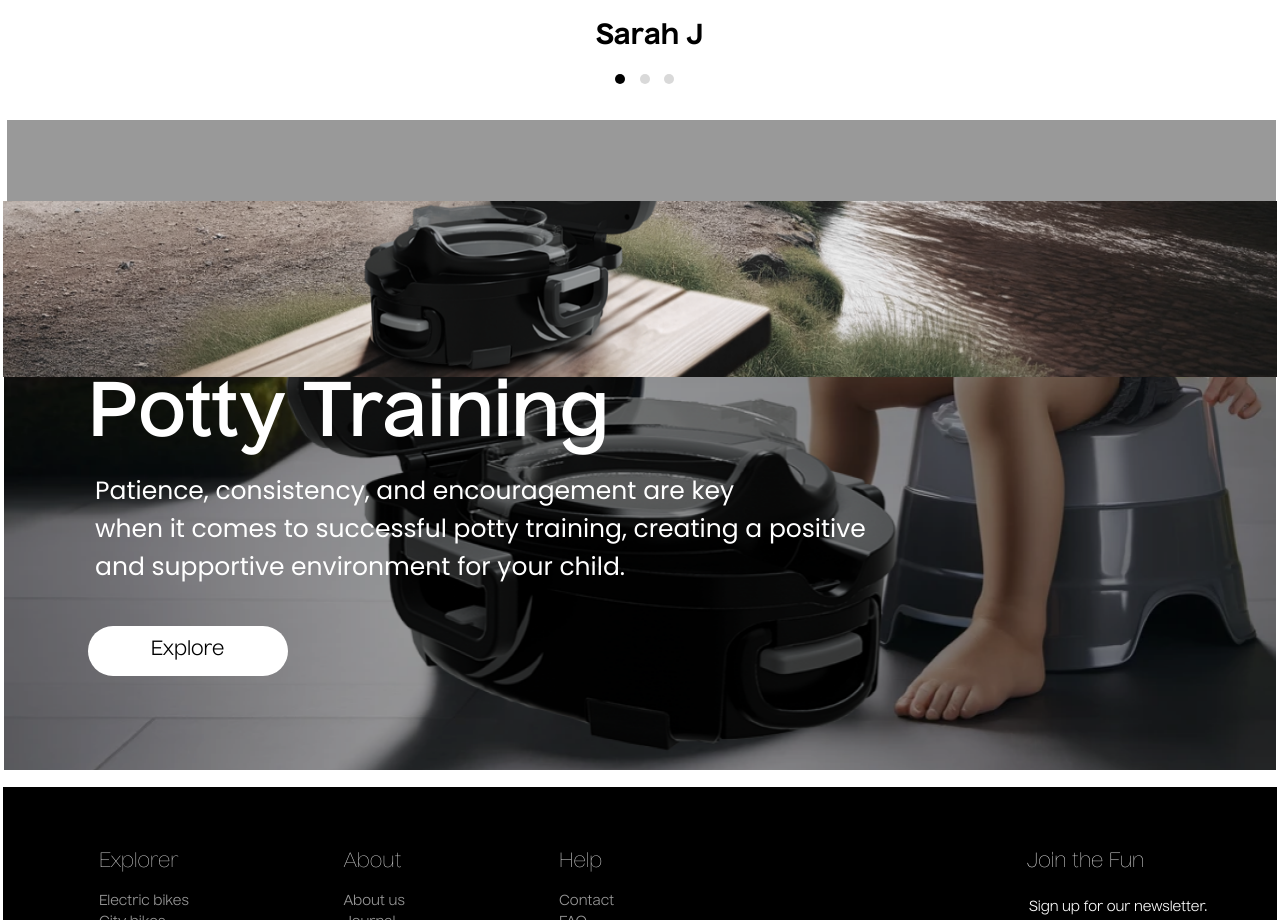
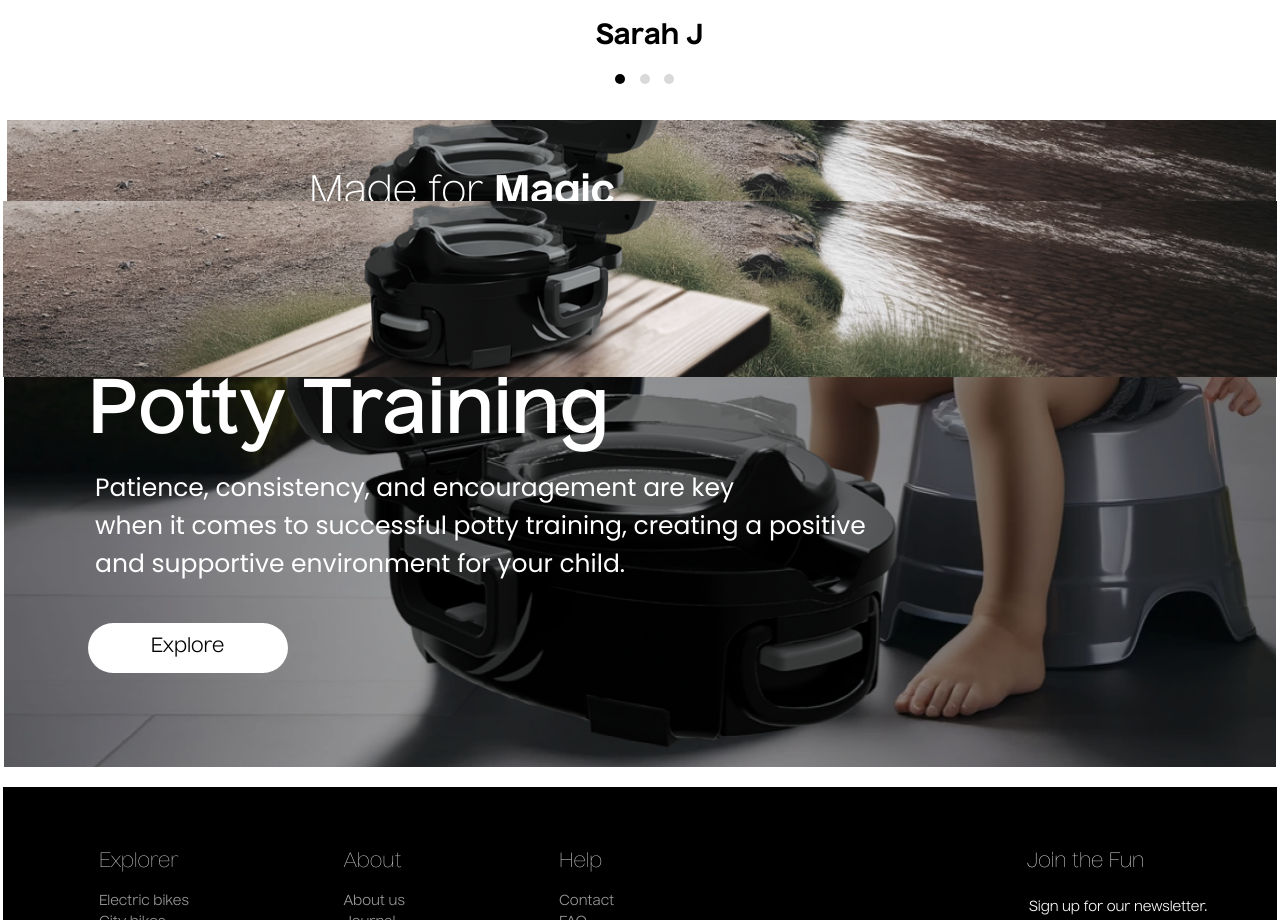
Before and after one commit to IsuriGunaratne/Kinder-Flip, a React (Create React App) app: page / in a window 1280 px wide. Shown: the part 4000-4920 px from the top of the page. Built offline with nearby package versions, Linux system fonts and the light colour scheme.

Commit message:
Update PottyTraining.js

```diff
--- a/src/components/PottyTraining.js
+++ b/src/components/PottyTraining.js
@@ -6,9 +6,16 @@ const PottyTraining = ({ className = "" }) => {
       className={`self-stretch flex flex-col items-start justify-start max-w-full shrink-0 text-center text-21xl text-download-nero font-nuckle ${className}`}
     >
       <div className="self-stretch flex flex-row items-start justify-start py-0 pr-0 pl-[3px] box-border max-w-full">
-        <div className="flex-1 bg-gray-800 flex flex-row items-start justify-start pt-[91px] px-[499px] pb-[89px] box-border max-w-full z-[8] mq450:pl-5 mq450:pr-5 mq450:box-border mq800:pl-[124px] mq800:pr-[124px] mq800:box-border mq1300:pl-[249px] mq1300:pr-[249px] mq1300:box-border">
-
-        </div>
+         <div
+            className="flex-1 bg-gray-800 flex flex-row items-start  justify-start pt-[59px] px-[499px] pb-[89px] box-border max-w-full z-[8] mq450:pl-5 mq450:pr-5 mq450:box-border mq800:pl-[124px] mq800:pr-[124px] mq800:box-border mq1300:pl-[249px] mq1300:pr-[249px] mq1300:box-border relative bg-cover bg-center"
+            style={{ backgroundImage: "url('/mask-group-4@2x.png')" }}
+          >
+            <h1 className="m-0 w-[25.75rem] relative text-inherit leading-[1.813rem] inline-block shrink-0 max-w-full z-[9] font-inherit mq450:text-[1.5rem] mq450:leading-[2.25rem] mq800:text-[2rem] mq800:leading-[3rem]">
+              <span className="font-light">Made fo</span>
+              <span className="font-light">{`r `}</span>
+              <b>Magic</b>
+            </h1>
+          </div>
       </div>
       <div className="self-stretch flex flex-col items-start justify-start py-[94px] px-[84px] box-border relative gap-[40px] max-w-full mt-[-3px] text-left text-56xl mq1125:pl-[42px] mq1125:pr-[42px] mq1125:box-border mq800:gap-[20px] mq800:pt-[250px] mq800:px-[21px] mq800:pb-[61px] mq800:box-border">
         <img
```
